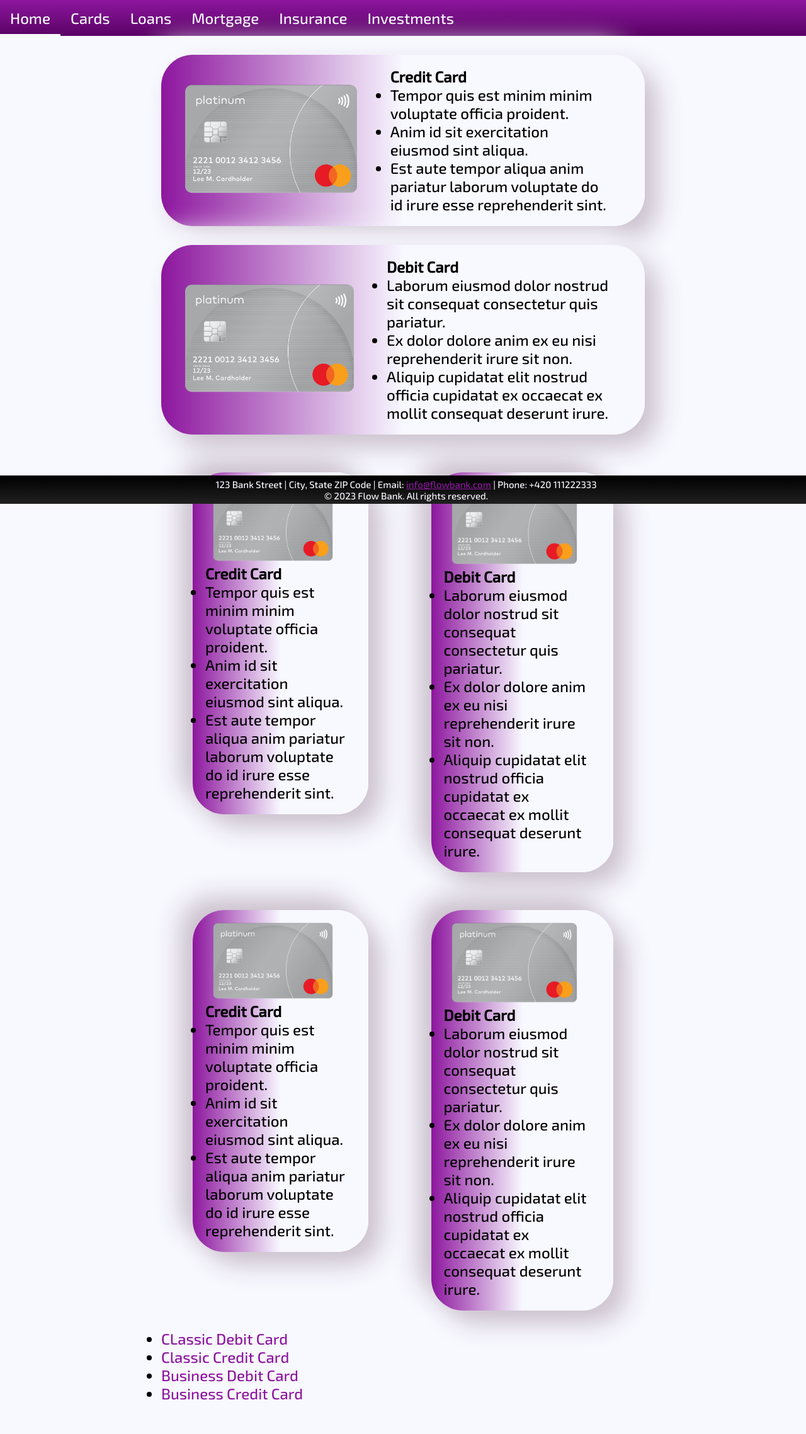
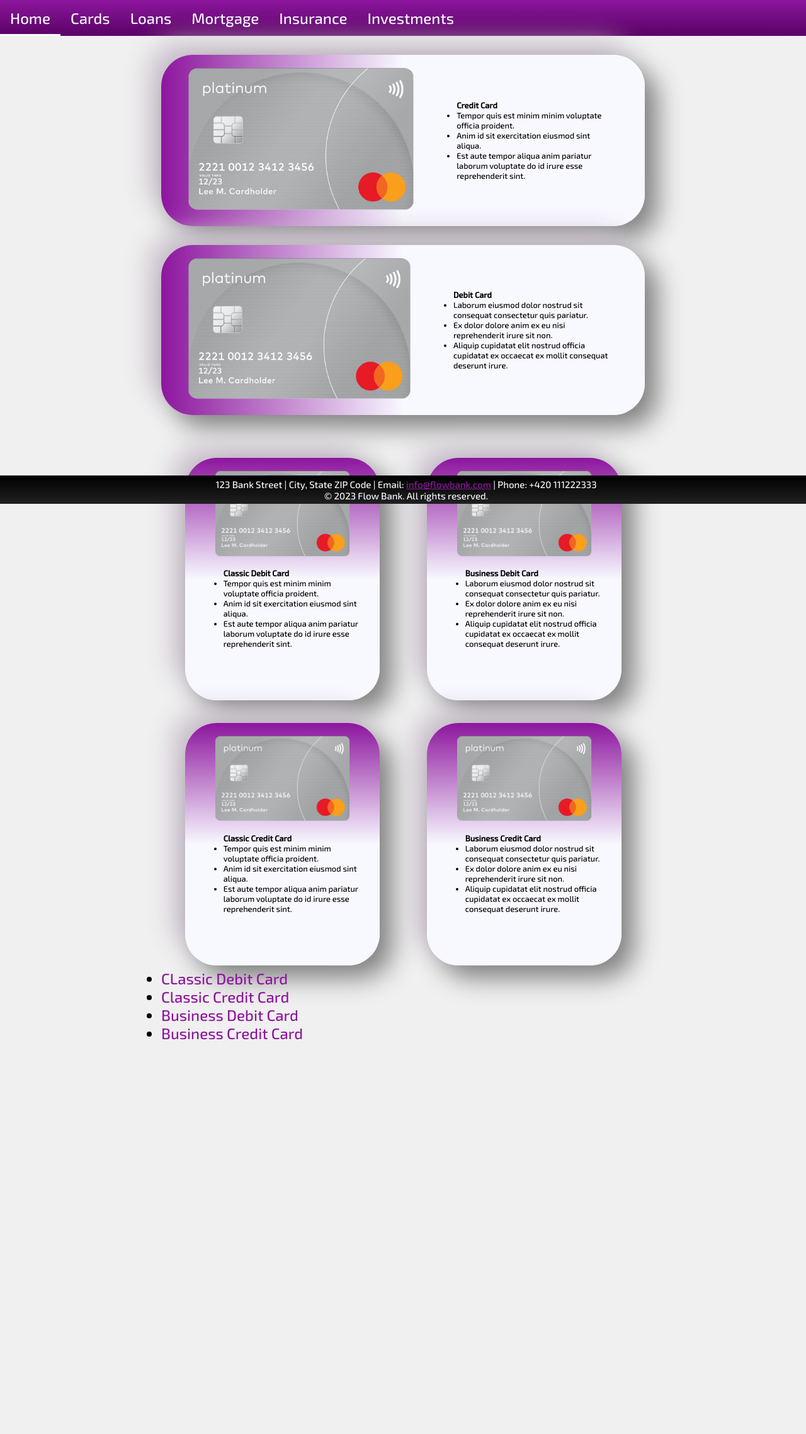
Before and after one commit to Pat101404/Bank_System, a PHP site: page /Pages/cards.php in a window 1280 px wide. Shown: the whole page at 63% size. After the commit the page ends 1651 px from the top, so only its background shows below. Run offline with PHP 8.4, Linux system fonts and the light colour scheme.

Commit message:
card edits

```diff
--- a/web/Pages/cards.php
+++ b/web/Pages/cards.php
@@ -54,12 +54,12 @@
             <div class="card-row">
                 <a class="card-link" href="">
                     <div class="card-window-v">
-                        <div class="card-image">
+                        <div class="card-image-v">
                             <img src="../imgs/png/credit-card.png" alt="credit-card-image">
                         </div>
-                        <div class="card-info">
+                        <div class="card-info-v">
                             <ul>
-                                <h4>Credit Card</h4>
+                                <h4>Classic Debit Card</h4>
                                 <li>Tempor quis est minim minim voluptate officia proident.</li>
                                 <li>Anim id sit exercitation eiusmod sint aliqua.</li>
                                 <li>Est aute tempor aliqua anim pariatur laborum voluptate do id irure esse reprehenderit sint.</li>
@@ -69,12 +69,12 @@
                 </a>
                 <a class="card-link" href="">
                     <div class="card-window-v">
-                        <div class="card-image">
+                        <div class="card-image-v">
                             <img src="../imgs/png/credit-card.png" alt="debit-card-image">
                         </div>
-                        <div class="card-info">
+                        <div class="card-info-v">
                             <ul>
-                                <h4>Debit Card</h4>
+                                <h4>Business Debit Card</h4>
                                 <li>Laborum eiusmod dolor nostrud sit consequat consectetur quis pariatur.</li>
                                 <li>Ex dolor dolore anim ex eu nisi reprehenderit irure sit non.</li>
                                 <li>Aliquip cupidatat elit nostrud officia cupidatat ex occaecat ex mollit consequat deserunt irure.</li>
@@ -87,12 +87,12 @@
             <div class="card-row">
                 <a class="card-link" href="">
                     <div class="card-window-v">
-                        <div class="card-image">
+                        <div class="card-image-v">
                             <img src="../imgs/png/credit-card.png" alt="credit-card-image">
                         </div>
-                        <div class="card-info">
+                        <div class="card-info-v">
                             <ul>
-                                <h4>Credit Card</h4>
+                                <h4>Classic Credit Card</h4>
                                 <li>Tempor quis est minim minim voluptate officia proident.</li>
                                 <li>Anim id sit exercitation eiusmod sint aliqua.</li>
                                 <li>Est aute tempor aliqua anim pariatur laborum voluptate do id irure esse reprehenderit sint.</li>
@@ -102,12 +102,12 @@
                 </a>
                 <a class="card-link" href="">
                     <div class="card-window-v">
-                        <div class="card-image">
+                        <div class="card-image-v">
                             <img src="../imgs/png/credit-card.png" alt="debit-card-image">
                         </div>
-                        <div class="card-info">
+                        <div class="card-info-v">
                             <ul>
-                                <h4>Debit Card</h4>
+                                <h4>Business Credit Card</h4>
                                 <li>Laborum eiusmod dolor nostrud sit consequat consectetur quis pariatur.</li>
                                 <li>Ex dolor dolore anim ex eu nisi reprehenderit irure sit non.</li>
                                 <li>Aliquip cupidatat elit nostrud officia cupidatat ex occaecat ex mollit consequat deserunt irure.</li>
--- a/web/css/cards.css
+++ b/web/css/cards.css
@@ -6,7 +6,7 @@
     margin: 5%;
     border-radius: 50px;
     background-image: linear-gradient(to right, #8D169E, ghostwhite, ghostwhite);
-    box-shadow:  20px 20px 40px #cac0cc, -20px -20px 40px ghostwhite;
+    box-shadow:  20px 20px 40px grey, -20px -20px 40px #cac0cc;
     transition: all .5s ease;
 }
 .card-image{
@@ -22,6 +22,7 @@
     padding-right: 5%;
     align-self: center;
     color: black !important;
+    font-size: 1vw;
 }
 .card-link{
     text-decoration: none;
@@ -30,30 +31,34 @@
 
 .card-row{
     display: flex;
+    margin: 5% 0 5% 0;
 }
 .card-window-v{
-    margin: 30px 50px 30px 50px !important;
-    width: 100%-100px;
+    margin: 30px 10% 30px 10% !important;
+    width: 70%;
+    height: 90%;
     padding: 20px;
-    margin: 5%;
     border-radius: 50px;
-    background-image: linear-gradient(to right, #8D169E, ghostwhite, ghostwhite);
-    box-shadow:  20px 20px 40px #cac0cc, -20px -20px 40px #cac0cc;
+    background-image: linear-gradient(#8D169E, ghostwhite, ghostwhite);
+    box-shadow:  20px 20px 40px grey, -20px -20px 40px #cac0cc;
     transition: all .5s ease;
 }
 .card-image-v{
     align-content: center;
 }
 .card-image-v img{
-    padding-left: 5%;
+    padding-left: 10%;
+    padding-bottom: 5%;
     max-width: 80%;
     height: auto;
     object-fit: scale-down;
 }
 .card-info-v{
     padding-right: 5%;
+    padding-left: 15%;
     align-self: center;
     color: black !important;
+    font-size: 1vw;
 }
 .card-window-h:hover {
     transform: translate3D(0,-1px,0) scale(1.02);
--- a/web/css/main.css
+++ b/web/css/main.css
@@ -8,7 +8,7 @@ body{
     font-family: 'Exo 2', sans-serif;
     margin: 0;
     font-size: 24px;
-    background: ghostwhite;
+    background: rgb(240, 240, 240);
 }
 p{
     padding-top: 10px;
```
